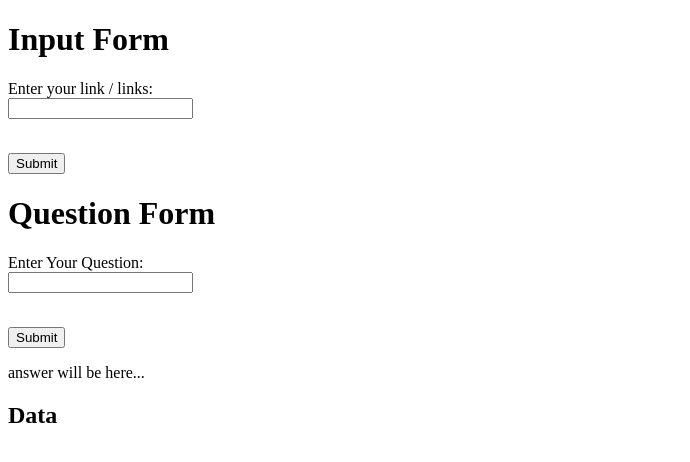
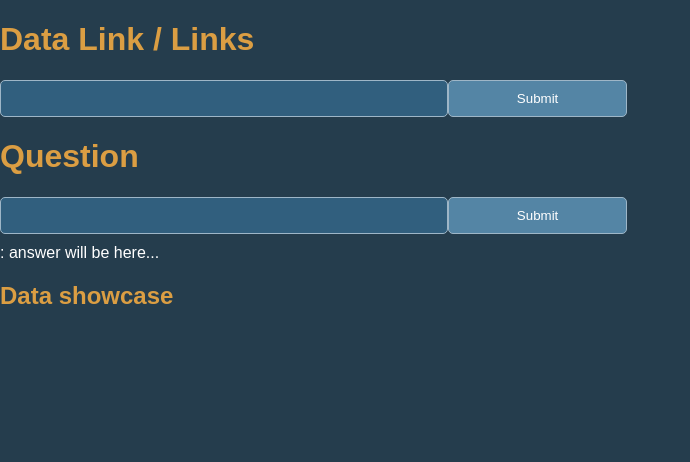
Before and after one commit to masanbasa3k/Paragesion, a Flask app: page /ask in a window 1280 px wide. Shown: the top 462 px of the page, without its empty margins (0-690 px from the left). Run offline with Flask 3, Linux system fonts and the light colour scheme.

Commit message:
webui update
adding colors with css file and make data scrollable

```diff
--- /dev/null
+++ b/static/styles/index.css
@@ -0,0 +1,56 @@
+body {
+    background-color: #253d4d;
+    color: #ffffff;
+    font-family: Arial, sans-serif;
+    margin: 0;
+    padding: 0;
+}
+
+h1, h2 {
+    color: #db9e43;
+}
+
+.input-container {
+    display: flex;
+    width: 70%; /* Set the width of the input container */
+}
+
+input[type="text"] {
+    background-color: #315f7e;
+    border: 1px solid #9eb6c7;
+    color: #ffffff;
+    padding: 10px;
+    border-radius: 5px;
+    width: 50%; /* Set the width of the input to 50% */
+    box-sizing: border-box;
+}
+
+input[type="submit"] {
+    background-color: #5485a5;
+    border: 1px solid #9eb6c7;
+    color: #ffffff;
+    padding: 10px;
+    border-radius: 5px;
+    width: 20%; /* Set the width of the button to 20% */
+    box-sizing: border-box;
+    cursor: pointer;
+    transition: background-color 0.3s ease;
+}
+
+input[type="submit"]:hover {
+    background-color: #db9e43;
+}
+
+label {
+    display: block;
+    margin-bottom: 5px;
+}
+
+p {
+    margin: 10px 0;
+}
+
+.data-text-container {
+    max-height: 400px; /* Set maximum height for the container */
+    overflow-y: auto; /* Add vertical scrollbar when content exceeds the container height */
+}
--- a/templates/index.html
+++ b/templates/index.html
@@ -3,26 +3,32 @@
 <head>
     <meta charset="UTF-8">
     <meta name="viewport" content="width=device-width, initial-scale=1.0">
-    <title>Input Form</title>
+    <title>Paragesion</title>
+    <!-- adding index.css -->
+    <link rel="stylesheet" href="{{ url_for('static', filename='styles/index.css') }}">
 </head>
 <body>
-    <h1>Input Form</h1>
+    <h1>Data Link / Links</h1>
     <form action="/" method="POST">
-        <label for="input">Enter your link / links:</label><br>
-        <input type="text" id="input" name="input" value="{{ input_data }}"><p> {{ status }}</p><br>
-        <input type="submit" value="Submit">
+        <div class="input-container">
+            <input type="text" id="input" name="input" value="{{ input_data }}">
+            <input type="submit" value="Submit">
+        </div>
     </form>
 
-    <h1>Question Form</h1>
+    <h1>Question</h1>
     <form action="/ask" method="POST">
-        <label for="questionInput">Enter Your Question:</label><br>
-        <input type="text" id="questionInput" name="questionInput"><p> {{ question }}</p><br>
-        <input type="submit" value="Submit"><br>
-        <p> {{ answer }}</p>
+        <div class="input-container">
+            <input type="text" id="questionInput" name="questionInput">
+            <input type="submit" value="Submit">
+        </div>
+        <p> {{ question }} : {{ answer }}</p>
         <input type="hidden" name="input_paragraph" value="{{ input_paragraph }}">
     </form>
 
-    <h2>Data</h2>
-    <p>{{ input_paragraph }}</p>
+    <h2>Data showcase</h2>
+    <div class="data-text-container">
+        <p>{{ input_paragraph }}</p>
+    </div>
 </body>
 </html>
```
